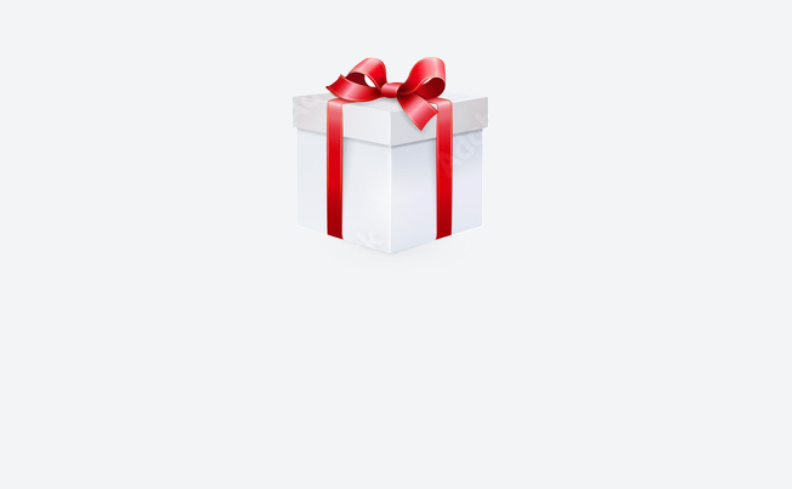
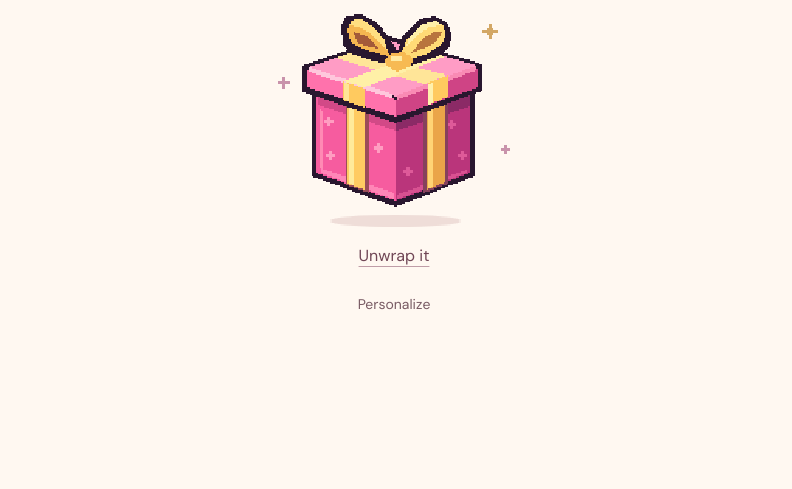
Before and after one commit to Piyush-Sagar/suprise, a plain HTML site: page index.html in a window 1280 px wide. Shown: the part 311-800 px from the top of the page, without its empty margins (246-1038 px from the left). Drawn offline with nearby package versions, Linux system fonts and the light colour scheme.

Commit message:
Personalize the four-click birthday gift with a name and photo tag

```diff
--- a/index.html
+++ b/index.html
@@ -1,35 +1,54 @@
-<!DOCTYPE html>
+<!doctype html>
 <html lang="en">
-<head>
-    <meta charset="UTF-8">
-    <meta name="viewport" content="width=device-width, initial-scale=1.0">
-    <title>A Special Gift For You!</title>
-    <script src="https://cdn.tailwindcss.com"></script>
+  <head>
+    <meta charset="utf-8">
+    <meta name="viewport" content="width=device-width, initial-scale=1">
+    <meta name="theme-color" content="#fff8f1">
+    <meta name="description" content="A birthday present. Try to look surprised.">
+    <title>A little birthday surprise</title>
+    <link rel="icon" href="gift1.png">
     <link rel="stylesheet" href="style.css">
-</head>
-<body class="bg-gray-100 dark:bg-gray-900 text-gray-800 dark:text-gray-200 transition-colors duration-500">
-
-    <div class="min-h-screen flex flex-col items-center justify-center p-4 text-center">
-
-        <h1 id="title" class="fancy-title text-4xl md:text-6xl text-pink-500 mb-4 transition-opacity duration-500">A surprise is waiting for you!</h1>
-        <p id="subtitle" class="text-lg md:text-xl mb-8 transition-opacity duration-500">Click the gift box to open it.</p>
-
-        <div id="gift-container" class="relative">
-            <img id="gift-box"
-                 src="gift1.png"
-                 alt="A closed gift box"
-                 class="w-48 h-48 md:w-64 md:h-64 object-contain cursor-pointer transition-transform duration-200 hover:scale-110"
-                 onerror="this.onerror=null; this.src='https://placehold.co/256x256/f87171/ffffff?text=Gift!';">
+    <script src="scene.js" defer></script>
+    <script src="script.js" defer></script>
+  </head>
+  <body>
+    <main>
+      <section id="wrapping" aria-labelledby="quip">
+        <h1 id="quip" aria-live="polite">Try to look surprised.</h1>
+        <button id="gift" type="button">
+          <span class="present">
+            <canvas id="scene" width="196" height="188" aria-hidden="true"></canvas>
+            <span id="tag" hidden><img id="portrait" alt=""></span>
+          </span>
+          <span id="action">Unwrap it</span>
+        </button>
+        <button id="personalize" type="button" aria-haspopup="dialog">Personalize</button>
+      </section>
+      <section id="surprise" aria-label="Happy birthday" hidden>
+        <video id="movie" src="hbd.mp4" playsinline loop controls preload="none"
+          aria-label="Your birthday video"></video>
+        <p id="video-note" role="status" hidden></p>
+        <button id="restart" type="button">Wrap it back up</button>
+      </section>
+    </main>
+    <dialog id="editor" aria-labelledby="editor-title">
+      <form id="gift-form">
+        <h2 id="editor-title">Make it personal.</h2>
+        <label for="recipient">Birthday person's name</label>
+        <input id="recipient" type="text" maxlength="48" autocomplete="off">
+        <label for="photo">Gift tag photo</label>
+        <input id="photo" type="file" accept="image/jpeg,image/png,image/webp,image/avif,image/gif">
+        <div id="photo-preview" hidden>
+          <img id="thumbnail" alt="Gift tag preview">
+          <button type="button" id="remove-photo">Remove photo</button>
         </div>
-
-        <div id="video-container" class="hidden w-[90vw] max-w-7xl video-container">
-            <video id="video-player" playsinline loop>
-                <source src="./hbd.mp4" type="video/mp4">
-                Your browser does not support the video tag.
-            </video>
+        <p class="hint">Both are optional and saved in this browser.</p>
+        <p id="photo-error" role="alert" hidden></p>
+        <div class="actions">
+          <button type="button" id="cancel">Cancel</button>
+          <button type="submit" id="save">Save</button>
         </div>
-
-    </div>
-    <script src="script.js"></script>
-</body>
+      </form>
+    </dialog>
+  </body>
 </html>
--- /dev/null
+++ b/scene.js
@@ -0,0 +1,339 @@
+/* Pixel artwork stays on a fixed grid so every opening frame shares an anchor. */
+function drawGiftScene(stage) {
+  const ctx = document.querySelector("#scene").getContext("2d");
+  const ink = "#29172f";
+  const rect = (x, y, w, h, color) => {
+    ctx.fillStyle = color;
+    ctx.fillRect(x, y, w, h);
+  };
+  // Scan-convert the faces into whole pixels, including the diagonal edges.
+  function face(color, points) {
+    const ys = points.map((p) => p[1]);
+    for (let y = Math.min(...ys); y < Math.max(...ys); y++) {
+      const hits = [];
+      for (let i = 0; i < points.length; i++) {
+        const [x1, y1] = points[i];
+        const [x2, y2] = points[(i + 1) % points.length];
+        if (y1 > y + 0.5 !== y2 > y + 0.5) {
+          hits.push(x1 + ((y + 0.5 - y1) * (x2 - x1)) / (y2 - y1));
+        }
+      }
+      hits.sort((a, b) => a - b);
+      for (let i = 0; i < hits.length; i += 2) {
+        const left = Math.round(hits[i]);
+        rect(left, y, Math.round(hits[i + 1]) - left, 1, color);
+      }
+    }
+  }
+  function twinkle(x, y, size, color) {
+    rect(x, y - size, 2, size * 2 + 2, color);
+    rect(x - size, y, size * 2 + 2, 2, color);
+    if (size > 3) rect(x - 1, y - 1, 4, 4, color);
+  }
+
+  ctx.clearRect(0, 0, ctx.canvas.width, ctx.canvas.height);
+  ctx.save();
+  ctx.translate(-46, -5);
+  ctx.fillStyle = "#efddd8";
+  ctx.beginPath();
+  ctx.ellipse(145, 184, 42, 4, 0, 0, Math.PI * 2);
+  ctx.fill();
+  twinkle(72, 94, 3, "#c993ab");
+  twinkle(205, 61, 4, "#d3a765");
+  twinkle(215, 137, 2, "#c993ab");
+
+  // Magenta paper, cool shadows, and two bands of golden ribbon.
+  face(ink, [
+    [91, 96],
+    [144, 80],
+    [196, 96],
+    [196, 155],
+    [145, 175],
+    [91, 155],
+  ]);
+  face("#f65c9f", [
+    [94, 98],
+    [145, 115],
+    [145, 171],
+    [94, 153],
+  ]);
+  face("#ba357b", [
+    [145, 115],
+    [193, 97],
+    [193, 153],
+    [145, 171],
+  ]);
+  face("#d24987", [
+    [95, 103],
+    [145, 118],
+    [145, 126],
+    [95, 109],
+  ]);
+  face("#8b2a66", [
+    [145, 118],
+    [193, 102],
+    [193, 110],
+    [145, 126],
+  ]);
+  face("#ff8ab4", [
+    [96, 112],
+    [98, 113],
+    [98, 151],
+    [96, 150],
+  ]);
+  face("#ff86b7", [
+    [97, 150],
+    [144, 166],
+    [144, 170],
+    [97, 153],
+  ]);
+  face("#d85191", [
+    [146, 167],
+    [191, 151],
+    [191, 153],
+    [146, 170],
+  ]);
+  for (const [x, y] of [
+    [101, 119],
+    [133, 136],
+    [102, 141],
+    [180, 121],
+    [152, 151],
+    [187, 141],
+  ]) {
+    twinkle(x, y, 2, x < 145 ? "#ff9dc1" : "#de5a99");
+  }
+  face("#9b4d59", [
+    [113, 107],
+    [128, 112],
+    [128, 166],
+    [113, 161],
+  ]);
+  face("#ffcb62", [
+    [114, 107],
+    [125, 111],
+    [125, 164],
+    [114, 160],
+  ]);
+  face("#ffea9b", [
+    [115, 109],
+    [118, 110],
+    [118, 161],
+    [115, 160],
+  ]);
+  face("#86415c", [
+    [163, 111],
+    [179, 105],
+    [179, 160],
+    [163, 166],
+  ]);
+  face("#eaa449", [
+    [165, 109],
+    [177, 105],
+    [177, 159],
+    [165, 164],
+  ]);
+  face("#ffd375", [
+    [166, 109],
+    [169, 108],
+    [169, 162],
+    [166, 163],
+  ]);
+  if (stage > 0) {
+    face("#fb80af", [
+      [91, 96],
+      [143, 78],
+      [196, 96],
+      [145, 115],
+    ]);
+    face("#53223e", [
+      [96, 96],
+      [143, 81],
+      [190, 96],
+      [145, 111],
+    ]);
+    face("#79324f", [
+      [96, 96],
+      [143, 81],
+      [143, 94],
+      [114, 102],
+    ]);
+  }
+  if (stage > 1) {
+    twinkle(127, 90, 4, "#fff1a8");
+    twinkle(167, 85, 3, "#ffe988");
+    if (stage === 3) {
+      twinkle(148, 86, 5, "#fff4b8");
+      twinkle(183, 78, 3, "#fcd0f3");
+    }
+  }
+  // Lift and tip the entire lid and bow as a single piece.
+  ctx.save();
+  ctx.translate([0, 0, 4, 12][stage], [0, -7, -17, -32][stage]);
+  ctx.translate(145, 94);
+  ctx.rotate([0, -0.035, 0.065, 0.13][stage]);
+  ctx.translate(-145, -94);
+  face(ink, [
+    [85, 84],
+    [141, 65],
+    [201, 83],
+    [201, 100],
+    [145, 121],
+    [85, 101],
+  ]);
+  face("#ff9cc5", [
+    [88, 85],
+    [141, 68],
+    [198, 84],
+    [145, 104],
+  ]);
+  face("#ff72ac", [
+    [88, 87],
+    [145, 106],
+    [145, 117],
+    [88, 98],
+  ]);
+  face("#cf4485", [
+    [145, 106],
+    [198, 86],
+    [198, 98],
+    [145, 117],
+  ]);
+  face("#ffc7dc", [
+    [89, 85],
+    [143, 102],
+    [143, 105],
+    [89, 88],
+  ]);
+  face("#f98bb4", [
+    [146, 103],
+    [197, 84],
+    [197, 87],
+    [146, 106],
+  ]);
+  face("#ffe598", [
+    [106, 79],
+    [119, 75],
+    [178, 90],
+    [164, 96],
+  ]);
+  face("#ffca5f", [
+    [166, 95],
+    [179, 90],
+    [179, 104],
+    [166, 109],
+  ]);
+  face("#fff1ad", [
+    [166, 96],
+    [169, 95],
+    [169, 108],
+    [166, 109],
+  ]);
+  face("#fff0a7", [
+    [111, 94],
+    [164, 75],
+    [177, 78],
+    [125, 98],
+  ]);
+  face("#ffca5f", [
+    [111, 94],
+    [125, 99],
+    [125, 111],
+    [111, 106],
+  ]);
+  face("#ffe697", [
+    [112, 95],
+    [115, 96],
+    [115, 107],
+    [112, 106],
+  ]);
+  // Folded loops with dark inner faces and bright stepped highlights.
+  face(ink, [
+    [144, 83],
+    [130, 81],
+    [116, 76],
+    [111, 70],
+    [110, 58],
+    [113, 52],
+    [123, 51],
+    [133, 56],
+    [141, 66],
+    [146, 75],
+    [150, 64],
+    [160, 54],
+    [170, 52],
+    [178, 56],
+    [181, 63],
+    [180, 72],
+    [172, 78],
+    [154, 84],
+  ]);
+  face("#f4b650", [
+    [141, 78],
+    [126, 74],
+    [116, 69],
+    [114, 61],
+    [116, 55],
+    [123, 54],
+    [132, 60],
+    [138, 68],
+  ]);
+  face("#ffdf81", [
+    [115, 58],
+    [118, 54],
+    [123, 54],
+    [132, 60],
+    [138, 68],
+    [140, 75],
+    [135, 70],
+    [129, 63],
+    [121, 59],
+  ]);
+  face("#a35a39", [
+    [118, 62],
+    [126, 65],
+    [135, 73],
+    [128, 72],
+    [120, 69],
+  ]);
+  face("#ffda76", [
+    [148, 77],
+    [153, 66],
+    [162, 58],
+    [170, 55],
+    [176, 58],
+    [177, 64],
+    [175, 70],
+    [166, 76],
+    [154, 80],
+  ]);
+  face("#fff0aa", [
+    [151, 73],
+    [155, 64],
+    [163, 57],
+    [171, 55],
+    [175, 58],
+    [167, 59],
+    [158, 65],
+  ]);
+  face("#b8753e", [
+    [155, 76],
+    [162, 67],
+    [170, 62],
+    [175, 62],
+    [171, 69],
+    [165, 72],
+  ]);
+  face("#f7ba53", [
+    [143, 76],
+    [150, 75],
+    [156, 79],
+    [155, 84],
+    [146, 88],
+    [139, 84],
+    [138, 80],
+  ]);
+  rect(142, 78, 7, 3, "#ffeba2");
+  ctx.restore();
+  ctx.restore();
+}
--- a/script.js
+++ b/script.js
@@ -1,69 +1,145 @@
-document.addEventListener('DOMContentLoaded', () => {
-    const giftBox = document.getElementById('gift-box');
-    const videoContainer = document.getElementById('video-container');
-    const videoPlayer = document.getElementById('video-player');
-    const title = document.getElementById('title');
-    const subtitle = document.getElementById('subtitle');
+const steps = [
+  ["Try to look surprised.", "Unwrap it"],
+  ["Who used this much tape?", "Pull a little harder"],
+  ["Yep. More wrapping.", "Lift the lid"],
+  ["Happy now?", "Peek inside"],
+];
+const wrapping = document.querySelector("#wrapping");
+const surprise = document.querySelector("#surprise");
+const gift = document.querySelector("#gift");
+const movie = document.querySelector("#movie");
+const note = document.querySelector("#video-note");
+const editor = document.querySelector("#editor");
+const recipient = document.querySelector("#recipient");
+const photo = document.querySelector("#photo");
+const save = document.querySelector("#save");
+const photoError = document.querySelector("#photo-error");
+const storageKey = "birthday-gift.personalization.v1";
+let personal = { name: "", photo: "" };
+let draftPhoto = "";
+let selection = 0;
+let stage = 0;
 
-    // Image sequence for the gift box opening animation
-    const giftImages = [
-        'gift1.png', // Initial closed state
-        'gift2.png', // Lid slightly ajar
-        'gift3.png', // Lid lifting off
-        'gift4.png'  // Box fully open
-    ];
+try {
+  const saved = JSON.parse(localStorage.getItem(storageKey));
+  if (typeof saved?.name === "string" && typeof saved.photo === "string") {
+    personal = { name: saved.name.slice(0, 48), photo: saved.photo };
+  }
+} catch { /* The gift can also be personalized for just this visit. */ }
 
-    let currentFrame = 0;
-    let isOpened = false;
+function renderGift() {
+  const [quip, action] = steps[stage];
+  document.querySelector("#quip").textContent = stage === 0 && personal.name
+    ? `Try to look surprised, ${personal.name}.`
+    : quip;
+  document.querySelector("#tag").hidden = !personal.photo;
+  const portrait = document.querySelector("#portrait");
+  if (personal.photo) portrait.src = personal.photo;
+  else portrait.removeAttribute("src");
+  document.querySelector("#action").textContent = action;
+  drawGiftScene(stage);
+}
 
-    // Preload images for a smoother animation
-    giftImages.forEach(src => {
-        const img = new Image();
-        img.src = src;
-    });
+gift.addEventListener("click", () => {
+  if (stage === steps.length) return;
+  stage++;
+  if (stage < steps.length) {
+    renderGift();
+    return;
+  }
+  wrapping.hidden = true;
+  surprise.hidden = false;
+  movie.focus();
+  movie.play().catch(error => {
+    if (surprise.hidden || error.name === "AbortError") return;
+    note.textContent = error.name === "NotAllowedError"
+      ? "Press play for your surprise."
+      : "Your browser couldn't play the birthday video.";
+    note.hidden = false;
+  });
+});
+movie.addEventListener("playing", () => { note.hidden = true; });
+document.querySelector("#restart").addEventListener("click", () => {
+  movie.pause();
+  movie.currentTime = 0;
+  surprise.hidden = true;
+  note.hidden = true;
+  wrapping.hidden = false;
+  stage = 0;
+  renderGift();
+  gift.focus();
+});
+renderGift();
 
-    giftBox.addEventListener('click', () => {
-        if (isOpened) return;
+function showDraftPhoto(value) {
+  draftPhoto = value;
+  const thumbnail = document.querySelector("#thumbnail");
+  if (value) thumbnail.src = value;
+  else thumbnail.removeAttribute("src");
+  document.querySelector("#photo-preview").hidden = !value;
+}
 
-        currentFrame++;
+document.querySelector("#personalize").addEventListener("click", () => {
+  recipient.value = personal.name;
+  photo.value = "";
+  photoError.hidden = true;
+  save.disabled = false;
+  showDraftPhoto(personal.photo);
+  editor.showModal();
+  recipient.focus();
+});
 
-        // Add shake animation on each click
-        giftBox.classList.add('shake-animation');
+document.querySelector("#cancel").addEventListener("click", () => editor.close());
+editor.addEventListener("close", () => { selection++; });
 
-        if (currentFrame < giftImages.length) {
-            // Change to the next image in the sequence
-            giftBox.src = giftImages[currentFrame];
-        } else {
-            // If the sequence is finished, show the video
-            isOpened = true;
-            showTheVideo();
-        }
-    });
+document.querySelector("#remove-photo").addEventListener("click", () => {
+  selection++;
+  photo.value = "";
+  showDraftPhoto("");
+  photoError.hidden = true;
+  save.disabled = false;
+});
 
-    giftBox.addEventListener('animationend', () => {
-        giftBox.classList.remove('shake-animation');
-    });
+photo.addEventListener("change", async () => {
+  const file = photo.files[0];
+  if (!file) return;
+  const request = ++selection;
+  const url = URL.createObjectURL(file);
+  save.disabled = true;
+  photoError.hidden = true;
+  try {
+    const image = new Image();
+    image.src = url;
+    await image.decode();
+    if (request !== selection) return;
+    const side = Math.min(image.naturalWidth, image.naturalHeight);
+    const canvas = document.createElement("canvas");
+    canvas.width = canvas.height = Math.min(side, 320);
+    const context = canvas.getContext("2d");
+    context.fillStyle = "#fff8f1";
+    context.fillRect(0, 0, canvas.width, canvas.height);
+    context.drawImage(image, (image.naturalWidth - side) / 2, (image.naturalHeight - side) / 2,
+      side, side, 0, 0, canvas.width, canvas.height);
+    showDraftPhoto(canvas.toDataURL("image/jpeg", .86));
+  } catch {
+    if (request !== selection) return;
+    photo.value = "";
+    photoError.textContent = "That photo couldn't be opened. Try a JPG or PNG.";
+    photoError.hidden = false;
+  } finally {
+    URL.revokeObjectURL(url);
+    if (request === selection) save.disabled = false;
+  }
+});
 
-    function showTheVideo() {
-        // Make the open box non-interactive
-        giftBox.classList.remove('hover:scale-110');
-        giftBox.classList.add('cursor-default');
-
-        // Fade out the title and subtitle
-        title.classList.add('opacity-0');
-        subtitle.classList.add('opacity-0');
-
-        // Wait for a moment to show the final open box, then reveal the video
-        setTimeout(() => {
-            giftBox.parentElement.classList.add('hidden');
-            videoContainer.classList.remove('hidden');
-
-            videoPlayer.muted = false;
-            videoPlayer.play().catch(error => {
-                console.error("Autoplay was prevented:", error);
-                title.textContent = "Click to play your video!";
-                title.classList.remove('opacity-0');
-            });
-        }, 800);
-    }
+document.querySelector("#gift-form").addEventListener("submit", event => {
+  event.preventDefault();
+  if (save.disabled) return;
+  personal = { name: recipient.value.trim(), photo: draftPhoto };
+  try {
+    localStorage.setItem(storageKey, JSON.stringify(personal));
+  } catch { /* In-memory changes still apply for this visit. */ }
+  renderGift();
+  editor.close();
+  gift.focus();
 });
--- a/style.css
+++ b/style.css
@@ -1,22 +1,121 @@
-@import url('https://fonts.googleapis.com/css2?family=Pacifico&display=swap');
+@font-face {
+  font-family: "DM Sans";
+  src: url("assets/dm-sans.ttf") format("truetype");
+  font-display: swap;
+}
+* { box-sizing: border-box; }
 body {
-    font-family: 'Inter', sans-serif;
-    overflow: hidden; /* Prevent scrollbars during animation */
+  margin: 0;
+  background: #fff8f1;
+  color: #482b3b;
+  font: 1rem/1.5 "DM Sans", sans-serif;
 }
-.fancy-title {
-    font-family: 'Pacifico', cursive;
+main {
+  min-height: 100vh;
+  min-height: 100svh;
+  padding: 1.5rem 1rem;
+  display: grid;
+  place-items: center;
+  text-align: center;
 }
-@keyframes shake {
-    0%, 100% { transform: translateX(0) rotate(0); }
-    10%, 30%, 50%, 70%, 90% { transform: translateX(-5px) rotate(-2deg); }
-    20%, 40%, 60%, 80% { transform: translateX(5px) rotate(2deg); }
+section { width: 100%; }
+h1 {
+  margin: 0;
+  font: italic 400 clamp(2.2rem, 6.5vw, 4.5rem)/1.15 Georgia, serif;
+  letter-spacing: -.055em;
+  text-wrap: balance;
 }
-.shake-animation {
-    animation: shake 0.5s ease-in-out;
+button {
+  border: 0;
+  padding: 0;
+  background: transparent;
+  color: #704655;
+  font: inherit;
+  cursor: pointer;
 }
-.video-container video {
-    width: 100%;
-    height: auto;
-    border-radius: 0.75rem;
-    box-shadow: 0 20px 25px -5px rgb(0 0 0 / 0.1), 0 8px 10px -6px rgb(0 0 0 / 0.1);
+button:focus-visible, video:focus-visible {
+  outline: 2px solid #933562;
+  outline-offset: 5px;
 }
+#gift {
+  display: inline-grid;
+  justify-items: center;
+  margin-top: .5rem;
+  border-radius: 1rem;
+}
+#scene {
+  display: block;
+  width: min(72vw, 19rem, 53svh);
+  height: auto;
+  image-rendering: pixelated;
+}
+#action, #restart {
+  padding: .6rem .4rem;
+  text-decoration: underline;
+  text-decoration-color: #bf9da7;
+  text-underline-offset: .32em;
+}
+#gift:hover span, #restart:hover { color: #9b285c; }
+#movie {
+  display: block;
+  width: min(100%, 72svh, 38rem);
+  aspect-ratio: 1;
+  margin: auto;
+  border-radius: .5rem;
+  background: #24191f;
+}
+#restart { margin-top: 1rem; min-height: 44px; }
+#video-note { margin: .75rem auto 0; }
+@media (prefers-reduced-motion: no-preference) {
+  #gift:hover .present { transform: translateY(-3px); }
+  .present { transition: transform .18s ease-out; }
+}
+
+h1 { overflow-wrap: anywhere; }
+.present { position: relative; display: block; }
+#tag {
+  position: absolute;
+  top: 59%;
+  left: 56%;
+  width: 23%;
+  aspect-ratio: 4 / 5;
+  padding: 3% 1.5% 2%;
+  background: #fffcf5;
+  box-shadow: 1px 2px 3px #43213355;
+  transform: rotate(11deg);
+}
+#tag::before {
+  content: "";
+  position: absolute;
+  top: -18%;
+  left: 39%;
+  width: 2px;
+  height: 28%;
+  background: #926340;
+  transform: rotate(-23deg);
+}
+#portrait, #thumbnail { display: block; width: 100%; height: 100%; object-fit: cover; }
+#personalize { display: block; margin: .4rem auto 0; padding: .65rem; color: #795b64; font-size: .875rem; }
+#personalize:hover, #remove-photo:hover { text-decoration: underline; }
+dialog {
+  width: min(24rem, calc(100% - 2rem));
+  max-height: 90svh;
+  padding: clamp(1.25rem, 5vw, 2rem);
+  border: 1px solid #d9c6ca;
+  border-radius: 1rem;
+  background: #fff8f1;
+  color: inherit;
+}
+dialog::backdrop { background: #38252f70; }
+dialog h2 { margin: 0 0 1.35rem; font: italic 400 2rem/1.15 Georgia, serif; }
+dialog label { display: block; margin: 1rem 0 .3rem; }
+dialog input { width: 100%; font: inherit; color: inherit; }
+input[type=text] { border: 1px solid #bca8af; border-radius: .4rem; padding: .6rem; background: #fffdf9; }
+input::file-selector-button { padding: .45rem; margin-right: .45rem; font: inherit; color: inherit; }
+#photo-preview:not([hidden]) { display: flex; align-items: center; gap: .75rem; margin-top: .75rem; }
+#thumbnail { width: 48px; height: 48px; border-radius: .25rem; }
+.hint, #photo-error { font-size: .875rem; color: #705763; }
+.actions { display: flex; justify-content: flex-end; gap: .5rem; margin-top: 1.25rem; }
+.actions button { min-height: 44px; padding: .6rem 1rem; }
+#save { background: #68344d; color: white; border-radius: .45rem; }
+#save:disabled { opacity: .55; }
```
Also changed, not shown: assets/dm-sans.ttf (added), assets/dmsans-license.txt (added).
